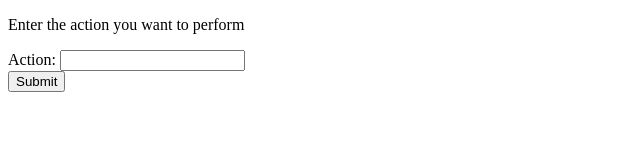
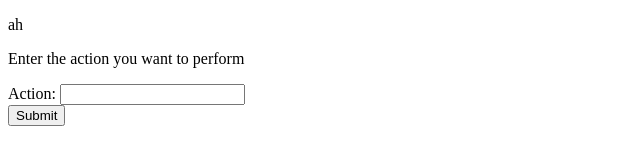
Before and after one commit to nykbocks/nykbocks.github.io, a plain HTML site: page index.html in a window 1280 px wide. Shown: the whole page, without its empty margins (0-640 px from the left). Drawn offline with Linux system fonts and the light colour scheme.

Commit message:
Atualizar o index.html

```diff
--- a/index.html
+++ b/index.html
@@ -1,7 +1,7 @@
 <!DOCTYPE html>
 <html>
 <body>
-
+<p>ah</p>
 <p>Enter the action you want to perform</p>
 
 <form id="get_user_action" action="/">
```
